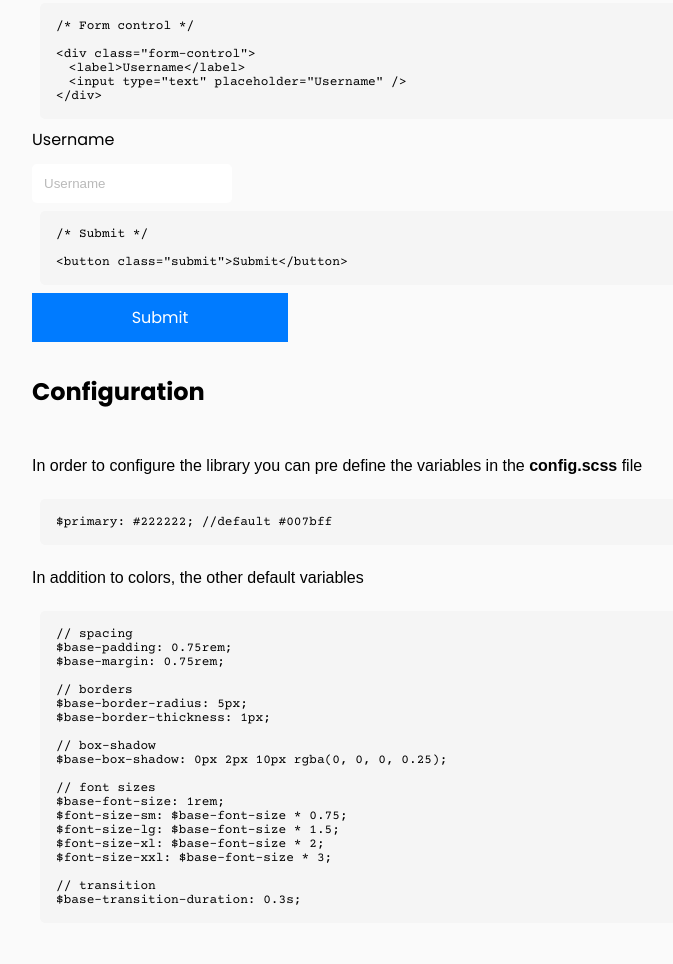
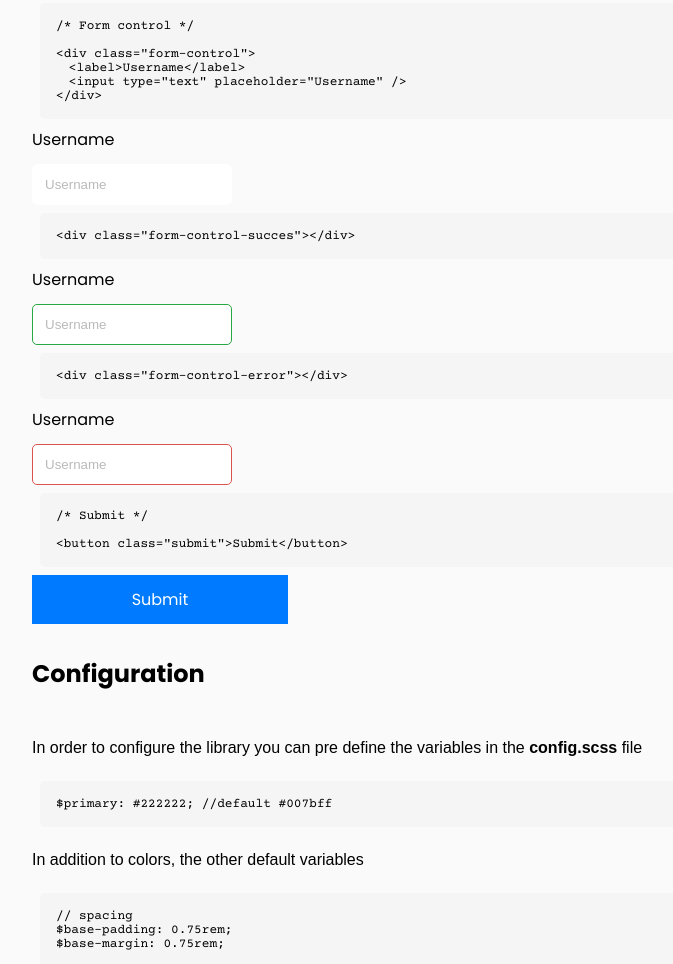
Before and after one commit to Aref-Akminasi/ui-elements-docs, a website: page index.html in a window 1280 px wide. Shown: the part 4457-5421 px from the top of the page, without its empty margins (528-1201 px from the left). Drawn offline with nearby package versions, Linux system fonts and the light colour scheme.

Commit message:
added form controls state

```diff
--- a/css/index.css
+++ b/css/index.css
@@ -307,12 +307,56 @@ img {
   width: 200px;
   border-radius: 5px;
   padding: 0.75rem;
-  border: none;
+  border: 1px solid #fff;
 }
 .form-control input:focus {
   outline: none;
 }
 .form-control input::placeholder {
+  opacity: 0.5;
+}
+
+.form-control-error {
+  display: flex;
+  gap: 0.75rem;
+  flex-direction: column;
+}
+.form-control-error label {
+  color: #000;
+  font-size: 1rem;
+}
+.form-control-error input {
+  width: 200px;
+  border-radius: 5px;
+  padding: 0.75rem;
+  border: 1px solid #d9534f;
+}
+.form-control-error input:focus {
+  outline: none;
+}
+.form-control-error input::placeholder {
+  opacity: 0.5;
+}
+
+.form-control-succes {
+  display: flex;
+  gap: 0.75rem;
+  flex-direction: column;
+}
+.form-control-succes label {
+  color: #000;
+  font-size: 1rem;
+}
+.form-control-succes input {
+  width: 200px;
+  border-radius: 5px;
+  padding: 0.75rem;
+  border: 1px solid #28a745;
+}
+.form-control-succes input:focus {
+  outline: none;
+}
+.form-control-succes input::placeholder {
   opacity: 0.5;
 }
 
--- a/index.html
+++ b/index.html
@@ -281,6 +281,17 @@
         <label>Username</label>
         <input type="text" placeholder="Username" />
       </div>
+      <p class="code">&lt;div class="form-control-succes">&lt;/div></p>
+      <div class="form-control-succes">
+        <label>Username</label>
+        <input type="text" placeholder="Username" />
+      </div>
+      <p class="code">&lt;div class="form-control-error">&lt;/div></p>
+      <div class="form-control-error">
+        <label>Username</label>
+        <input type="text" placeholder="Username" />
+      </div>
+
       <p class="code">
         /* Submit */ <br />
         <br />
```
Also changed, not shown: README.md, screenshots/screenshot1.png (added), 1 other file.
